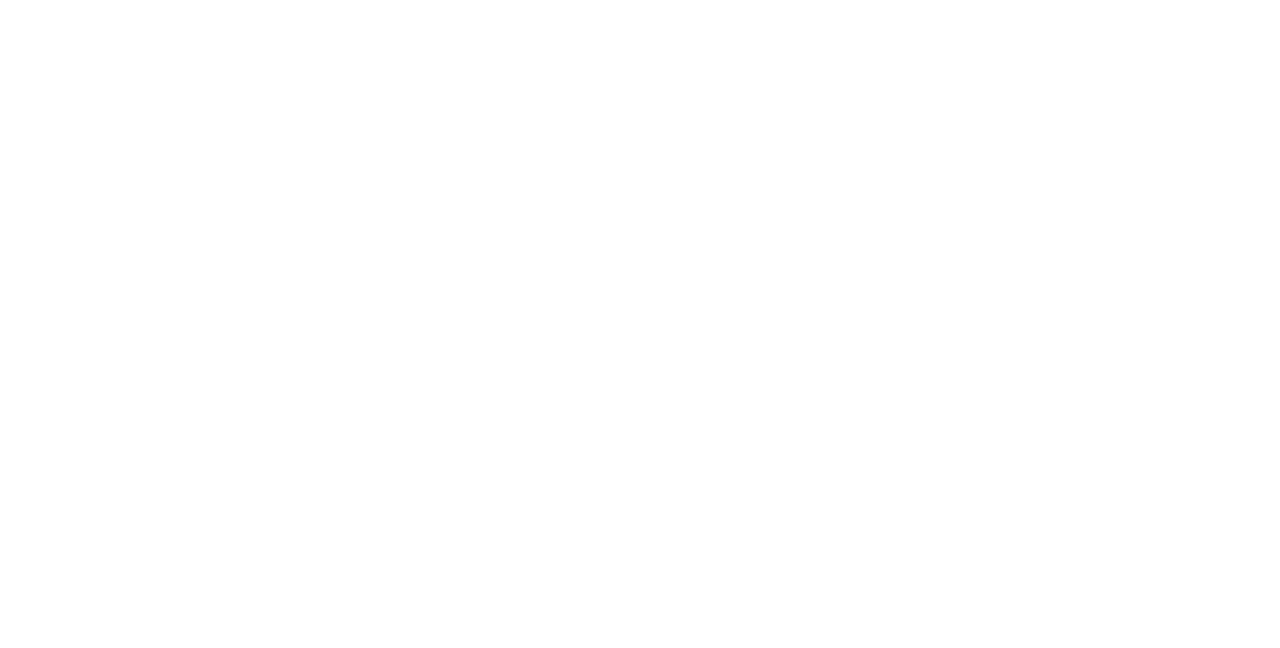
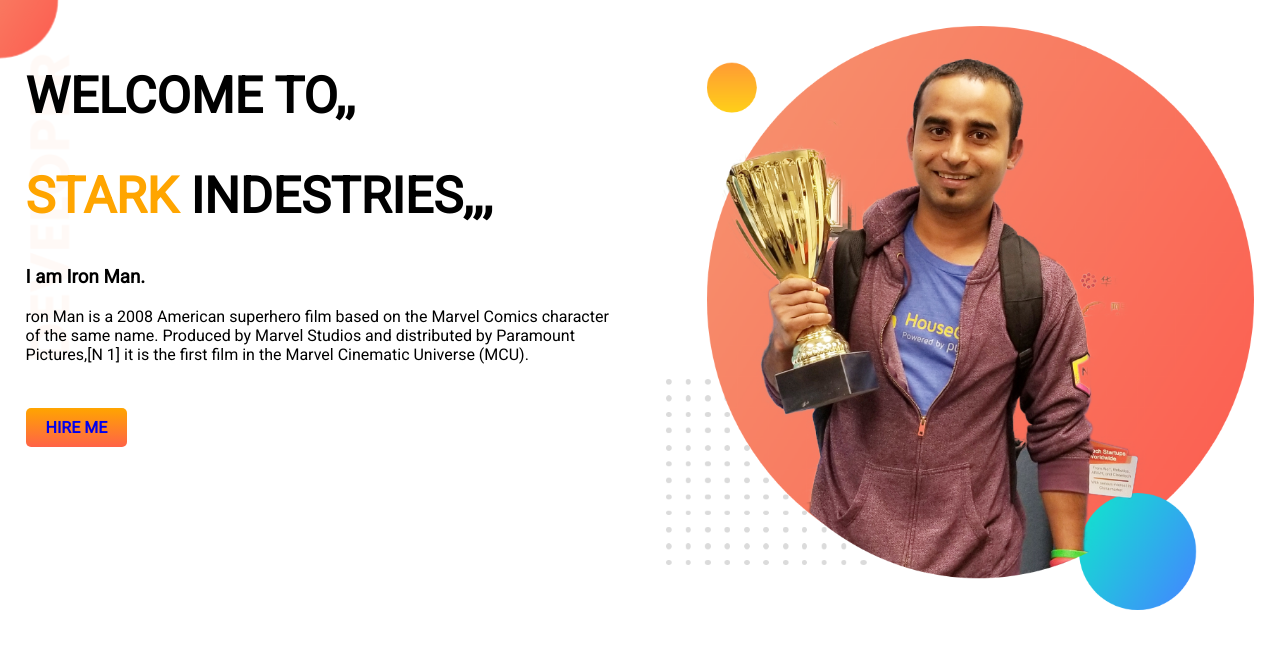
Before and after one commit to mahabubnihat1/developer-protfolio, a plain HTML site: page developer-protfolio/index.html in a window 1280 px wide. Drawn offline with Linux system fonts and the light colour scheme.

Commit message:
top-banner-added

```diff
--- a/developer-protfolio/index.html
+++ b/developer-protfolio/index.html
@@ -1,13 +1,37 @@
 <!DOCTYPE html>
 <html lang="en">
+
 <head>
     <meta charset="UTF-8">
     <meta http-equiv="X-UA-Compatible" content="IE=edge">
     <meta name="viewport" content="width=device-width, initial-scale=1.0">
     <title>mahabubs protfolio</title>
+
+    <link rel="preconnect" href="https://fonts.googleapis.com">
+    <link rel="preconnect" href="https://fonts.gstatic.com" crossorigin>
+    <link href="https://fonts.googleapis.com/css2?family=Roboto&display=swap" rel="stylesheet">
+
     <link rel="stylesheet" href="style.css">
 </head>
+
 <body>
+    <section class="background-image">
+        <div class="half-width">
+            <h1>WELCOME TO,,</h1>
+            <h1><span class="oreng">STARK </span> INDESTRIES,,,</h1>
+            <h3>I am Iron Man.</h3>
+            <p>ron Man is a 2008 American superhero film based on the Marvel Comics character of the same name. Produced
+                by
+                Marvel Studios and distributed by Paramount Pictures,[N 1] it is the first film in the Marvel Cinematic
+                Universe (MCU).
+            </p>
+            <br><br>
+            <a class="link-button" target="blank" href="https://en.wikipedia.org/wiki/Iron_Man_(2008_film)">HIRE ME</a>
+        </div>
+        <div class="half-width"><img src="images/jhankar.png" alt=""></div>
+
+    </section>
 
 </body>
+
 </html>
--- a/developer-protfolio/style.css
+++ b/developer-protfolio/style.css
@@ -0,0 +1,25 @@
+body{
+    font-family: 'Roboto', sans-serif;
+    margin: 0;
+}
+
+h1{font-size: 50px;}
+
+.oreng{color: orange;}
+
+section{display: flex;}
+
+.half-width{width: 50%;
+padding: 2%;}
+
+.half-width img{width: 100%;}
+
+.link-button{text-decoration: none;
+    background-image: linear-gradient( orange, tomato);
+    font-weight: 700;
+    padding: 10px 20px;
+    border-radius: 5px;
+}
+
+section{background-image:url(images/top-banner.png);
+background-repeat: no-repeat;}
```
Also changed, not shown: developer-protfolio/images/dream-bg.png (added), developer-protfolio/images/exp-bg.png (added), developer-protfolio/images/jhankar.png (added), developer-protfolio/images/jhankar2.png (added), developer-protfolio/images/my-bg.png (added), developer-protfolio/images/my-bg2.png (added), developer-protfolio/images/top-banner.png (added), 7 other files.
